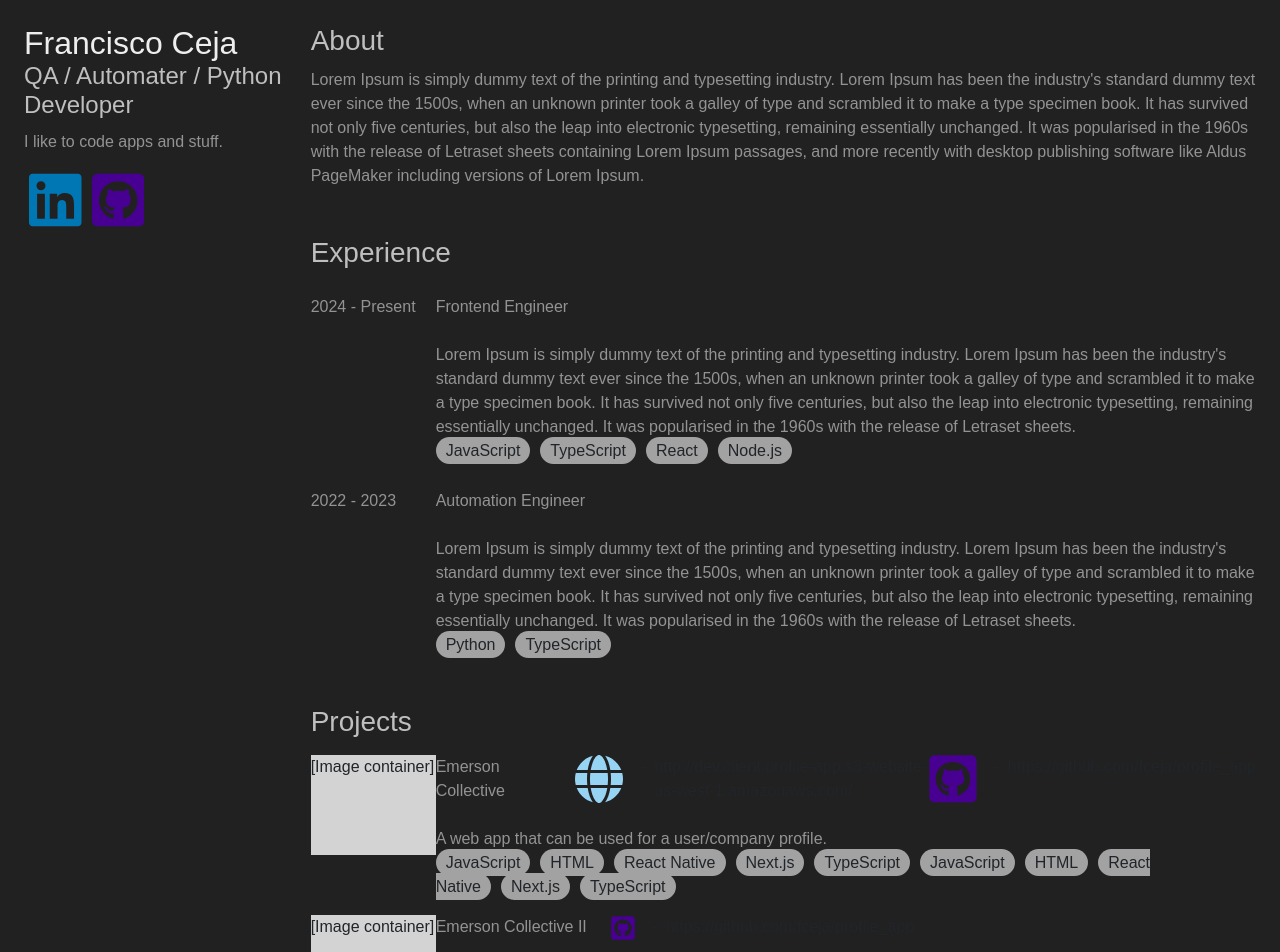
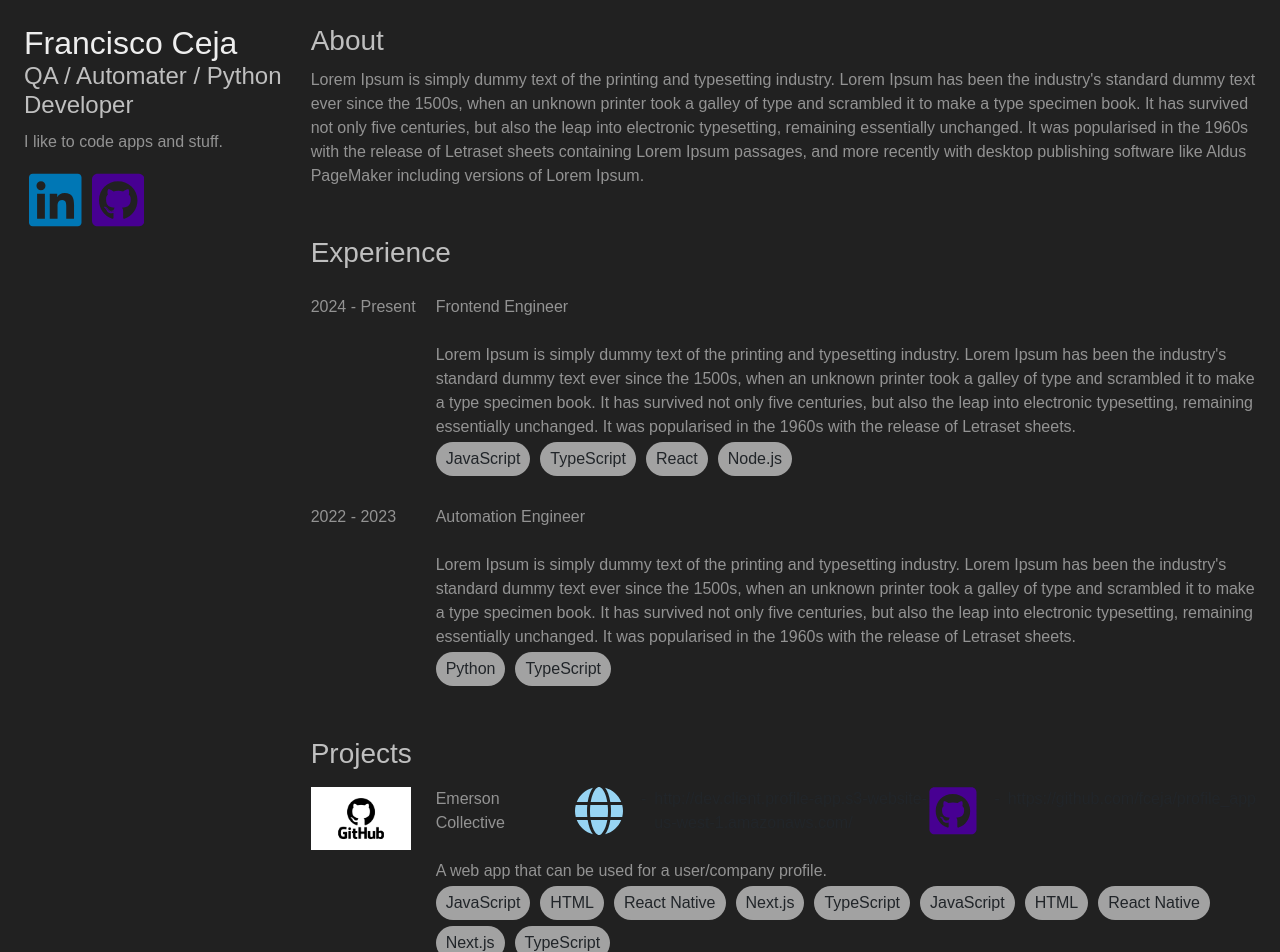
Before and after one commit to fceja/fceja.com_v2, a React (Vite) app: page / in a window 1280 px wide. Shown: the top 952 px of the page. Built offline with nearby package versions, Linux system fonts and the light colour scheme.

Commit message:
add temp image with more css adjustments

```diff
--- a/src/scss/common/components/Tags.scss
+++ b/src/scss/common/components/Tags.scss
@@ -1,7 +1,7 @@
 @import "@scss/Global.scss";
 
-/* home page styles */
-.experience-tag {
+/* home-page styles */
+.home-exp-tag {
     padding: 5px 10px 5px 10px;
     border-radius: 25px;
     background-color: rgb(162, 162, 162);
@@ -10,7 +10,7 @@
 }
 
 /* home page styles */
-.home-page-tag {
+.home-proj-tag {
     padding: 5px 10px 5px 10px;
     border-radius: 25px;
     background-color: rgb(162, 162, 162);
@@ -18,8 +18,8 @@
     font-weight: 100;
 }
 
-/* projects page styles */
-.projects-page-tag {
+/* projects-page styles */
+.projects-table-tag {
     padding: 7px 6px 5px 7px;
     background-color: rgb(162, 162, 162);
     border-radius: 25px;
--- /dev/null
+++ b/src/scss/components/home/PinnedProjectCardImage.scss
@@ -0,0 +1,9 @@
+.img-container {
+    min-width: 125px !important;
+    overflow: hidden;
+}
+
+.proj-img {
+    width: 100px;
+    object-fit: cover;
+}
--- a/src/ts/common/components/Tags.tsx
+++ b/src/ts/common/components/Tags.tsx
@@ -10,9 +10,8 @@ const Tags = (props: TagsProps) => {
     const { className, tagData, parentIndex } = props
 
     return (
-        <>
-            {
-                tagData.map((elem, i) => {
+        <div className={`${className}-tags-container d-flex flex-wrap`}>
+            {tagData.map((elem, i) => {
                 return (
                     <span
                         key={`tag-${parentIndex}-${i}`}
@@ -22,9 +21,8 @@ const Tags = (props: TagsProps) => {
                         {elem}
                     </span>
                 )
-                })
-            }
-        </>
+            })}
+        </div>
     )
 }
 export default Tags
--- a/src/ts/components/home/ExperienceCardsList.tsx
+++ b/src/ts/components/home/ExperienceCardsList.tsx
@@ -1,24 +1,22 @@
-import "@scss/components/home/ExperienceCards.scss"
+import "@scss/components/home/ExperienceCardsList.scss"
 import { experienceCardsContent } from "@content/HomeContent"
 import Tags from "@common/components/Tags"
 
 const ExperienceCardsList = () => {
     return (
         <ol className="p-0">
-            {
-                experienceCardsContent.map((elem, i) => {
+            {experienceCardsContent.map((elem, i) => {
                 return (
                     <li key={`li-${i}`} className={`exp-li-${i} mt-3 md:flex lg:flex`}>
                         <div className="card-year" style={{ minWidth: "125px" }}>{elem.year}</div>
                         <div className="card-desc w-100">
                             <div className="card-title">{elem.title}</div>
                             <p className="card-p mt-4">{elem.paragraph}</p>
-                                <Tags className="experience" tagData={elem.tags} parentIndex={i} />
+                            <Tags className="home-exp" tagData={elem.tags} parentIndex={i} />
                         </div>
                     </li>
                 )
-                })
-            }
+            })}
         </ol>
     )
 }
--- a/src/ts/components/home/PinnedProjectCardDetails.tsx
+++ b/src/ts/components/home/PinnedProjectCardDetails.tsx
@@ -22,7 +22,7 @@ const PinnedProjectCardDetails = (props: PinnedProjectCardDetailsI) => {
     const { projectDetails, parentIndex } = props
 
     return (
-        <div className="proj-details w-100 sm:mt-10px">
+        <div className="proj-details sm:mt-10px">
             <div className="proj-header d-flex">
                 <div className="proj-title ">
                     {projectDetails.title}
@@ -38,7 +38,7 @@ const PinnedProjectCardDetails = (props: PinnedProjectCardDetailsI) => {
                 </div>
             </div>
             <p className="proj-p mt-4">{projectDetails.paragraph}</p>
-            <Tags className={"home-page"} tagData={projectDetails.tags} parentIndex={parentIndex} />
+            <Tags className={"home-proj"} tagData={projectDetails.tags} parentIndex={parentIndex} />
         </div>
     )
 }
--- a/src/ts/components/home/PinnedProjectCardImage.tsx
+++ b/src/ts/components/home/PinnedProjectCardImage.tsx
@@ -1,15 +1,12 @@
+import "@scss/components/home/PinnedProjectCardImage.scss"
+
 const PinnedProjectCardImage = () => {
     return (
-        <div
-            className="proj-img"
-            style={{
-                backgroundColor: "lightgray",
-                height: "100px",
-                minWidth: "125px",
-                maxWidth: "125px",
-            }}
-        >
-            [Image container]
+        <div className="img-container">
+            < img
+                className="proj-img"
+                src="src/assets/github-logo.png"
+            />
         </div>
     )
 }
--- a/src/ts/components/projects/ProjectsTable.tsx
+++ b/src/ts/components/projects/ProjectsTable.tsx
@@ -36,10 +36,8 @@ const ProjectsTable = () => {
                                 </span>
                             </td>
                             <td className="t-row-built sm:d-none">
-                                <div className="tags my-3 me-3  d-flex flex-wrap">
-                                    <Tags
-                                        className={"projects-page"} tagData={proj.tags} parentIndex={i} />
-                                </div>
+                                <Tags
+                                    className={"projects-table"} tagData={proj.tags} parentIndex={i} />
                             </td>
                             <td id="row-links" className="t-row-link">
                                 {proj.links.map((linkData, iLink) => {
--- a/tsconfig.json
+++ b/tsconfig.json
@@ -23,6 +23,9 @@
     "noFallthroughCasesInSwitch": false,
     /* Alias paths */
     "paths": {
+      "@assets/*": [
+        "./src/assets/*"
+      ],
       "@common/*": [
         "./src/ts/common/*"
       ],
--- a/vite.config.ts
+++ b/vite.config.ts
@@ -7,6 +7,7 @@ export default defineConfig({
   plugins: [react()],
   resolve: {
     alias: {
+      "@assets": path.resolve(__dirname, "./src/assets"),
       "@common": path.resolve(__dirname, "./src/ts/common"),
       "@components": path.resolve(__dirname, "./src/ts/components"),
       "@content": path.resolve(__dirname, "./src/ts/content"),
```
Also changed, not shown: src/assets/github-logo.png (added), src/scss/components/home/ExperienceCardsList.scss (renamed from src/scss/components/home/ExperienceCards.scss). Lines whose indentation alone changed are shown as unchanged.
